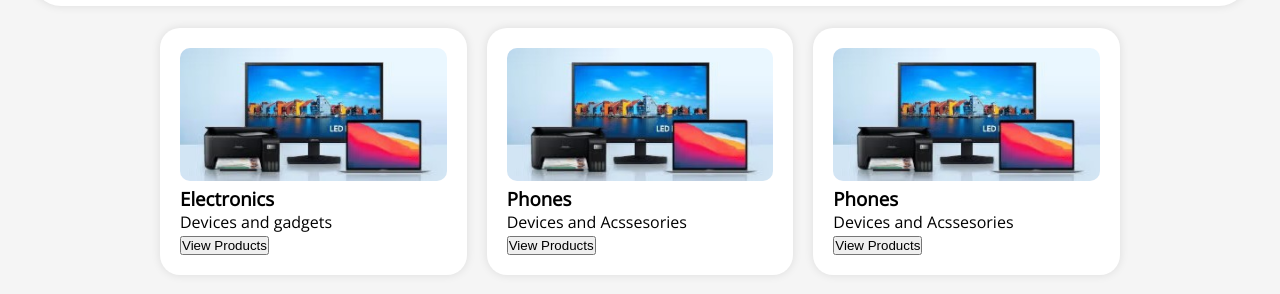
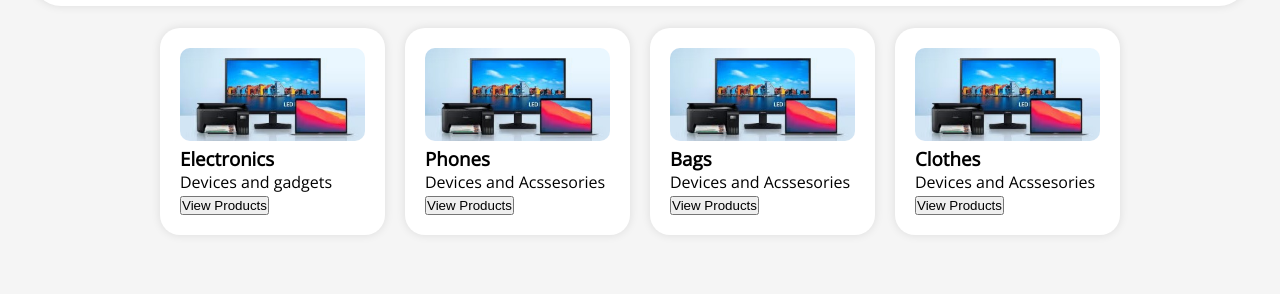
Before and after one commit to HemaEzzat123/E-commerce-native, a website with bundled scripts: page HTML/userPages/userHome.html in a window 1280 px wide. Shown: the part 72-366 px from the top of the page. Built offline with nearby package versions, Linux system fonts and the light colour scheme; data requests are answered from the project's data file.

Commit message:
last in the day

```diff
--- a/Database/data.json
+++ b/Database/data.json
@@ -38,7 +38,13 @@
     {
       "id": "3",
       "image": "electronics.jpg",
-      "name": "Phones",
+      "name": "Bags",
+      "description": "Devices and Acssesories"
+    },
+    {
+      "id": "4",
+      "image": "electronics.jpg",
+      "name": "Clothes",
       "description": "Devices and Acssesories"
     }
   ],
--- a/HTML/userPages/userHome.html
+++ b/HTML/userPages/userHome.html
@@ -11,7 +11,7 @@
     <div class="user-home-page">
       <!-- start header -->
       <div class="user-header">
-        <img src="../../IMAGES/" alt="">
+
       </div>
       <!-- end header -->
 
```
